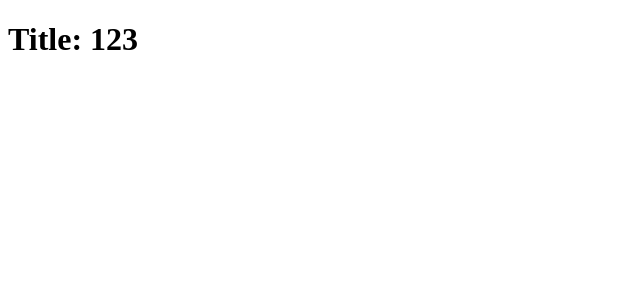
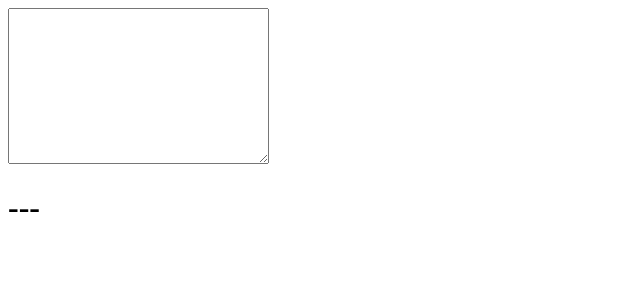
Before and after one commit to kbgar24/simple-react-app, a React (Create React App) app: page / in a window 1280 px wide. Shown: the top 300 px of the page, without its empty margins (0-640 px from the left). Built offline with nearby package versions, Linux system fonts and the light colour scheme.

Commit message:
Normalizing Events with React's synthetic events

```diff
--- a/src/App.js
+++ b/src/App.js
@@ -1,23 +1,38 @@
 import React from 'react';
-import PropTypes from 'prop-types'
+// import PropTypes from 'prop-types'
 
 class App extends React.Component {
- render () {
-  return <Title text="123"/>
+ constructor(){
+  super();
+  this.state = {currentEvent: '---'}
+  this.update = this.update.bind(this)
  }
-}
 
-const Title = (props) => <h1>Title: {props.text}</h1>
+ update(e){
+  this.setState({currentEvent: e.type})
+ }
 
-Title.propTypes = {
-  text(props, propName, component){
-    if (!propName in props){
-      return new Error(`missing ${propName}`)
-    }
-    if(props[propName].length < 6){
-      return new Error(`${propName} was too short`)
-    }
+
+
+  render () {
+    return (
+      <div>
+        <textarea
+          cols="30"
+          rows="10"
+          onKeyPress={this.update}
+          onCopy={this.update}
+          onCut={this.update}
+          onPaste={this.update}
+          onFocus={this.update}
+          onBlur={this.update}
+          onDoubleClick={this.update}
+        />
+        <h1>{this.state.currentEvent}</h1>
+      </div>
+    )
   }
+
 }
 
 export default App
```
